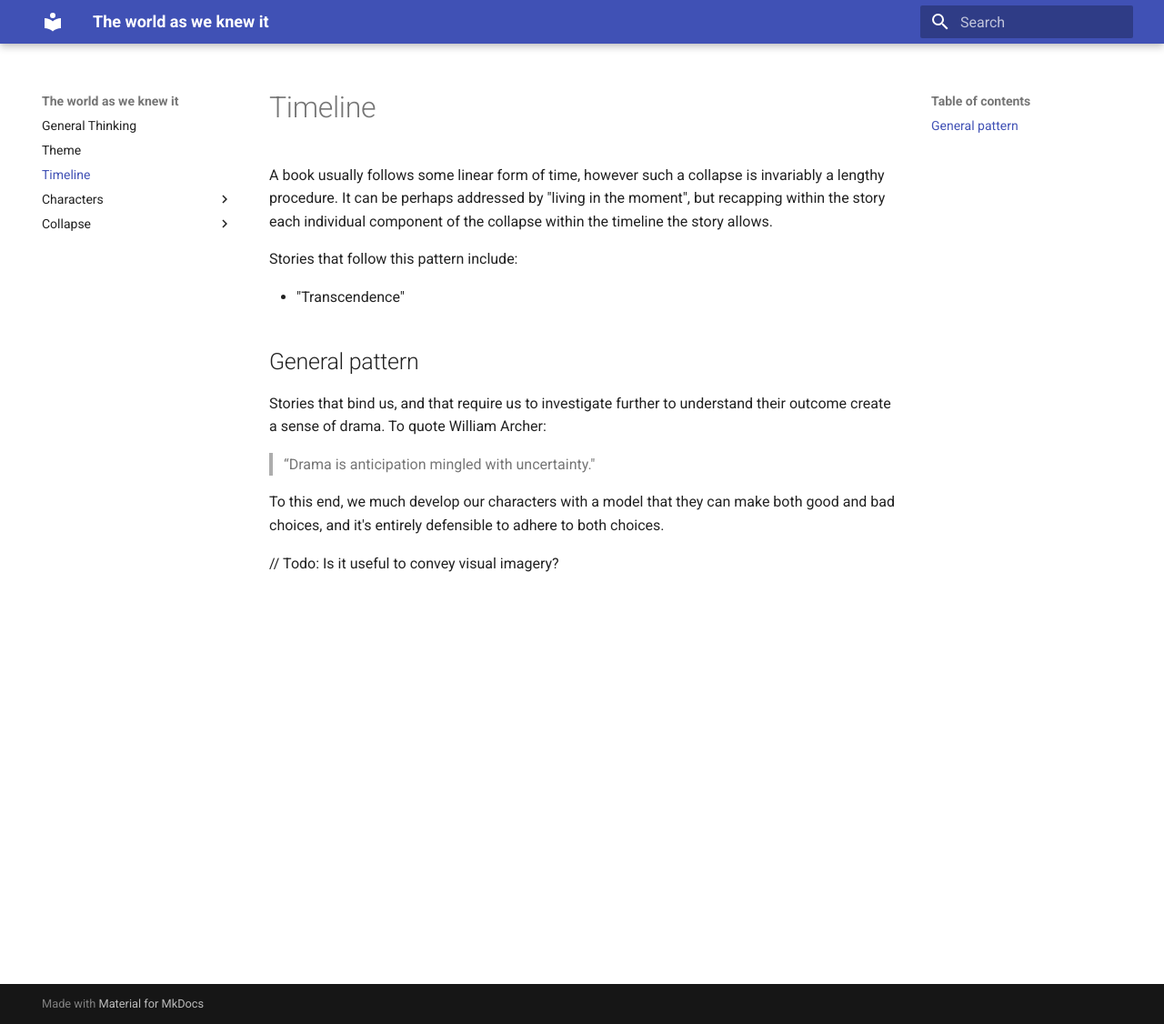
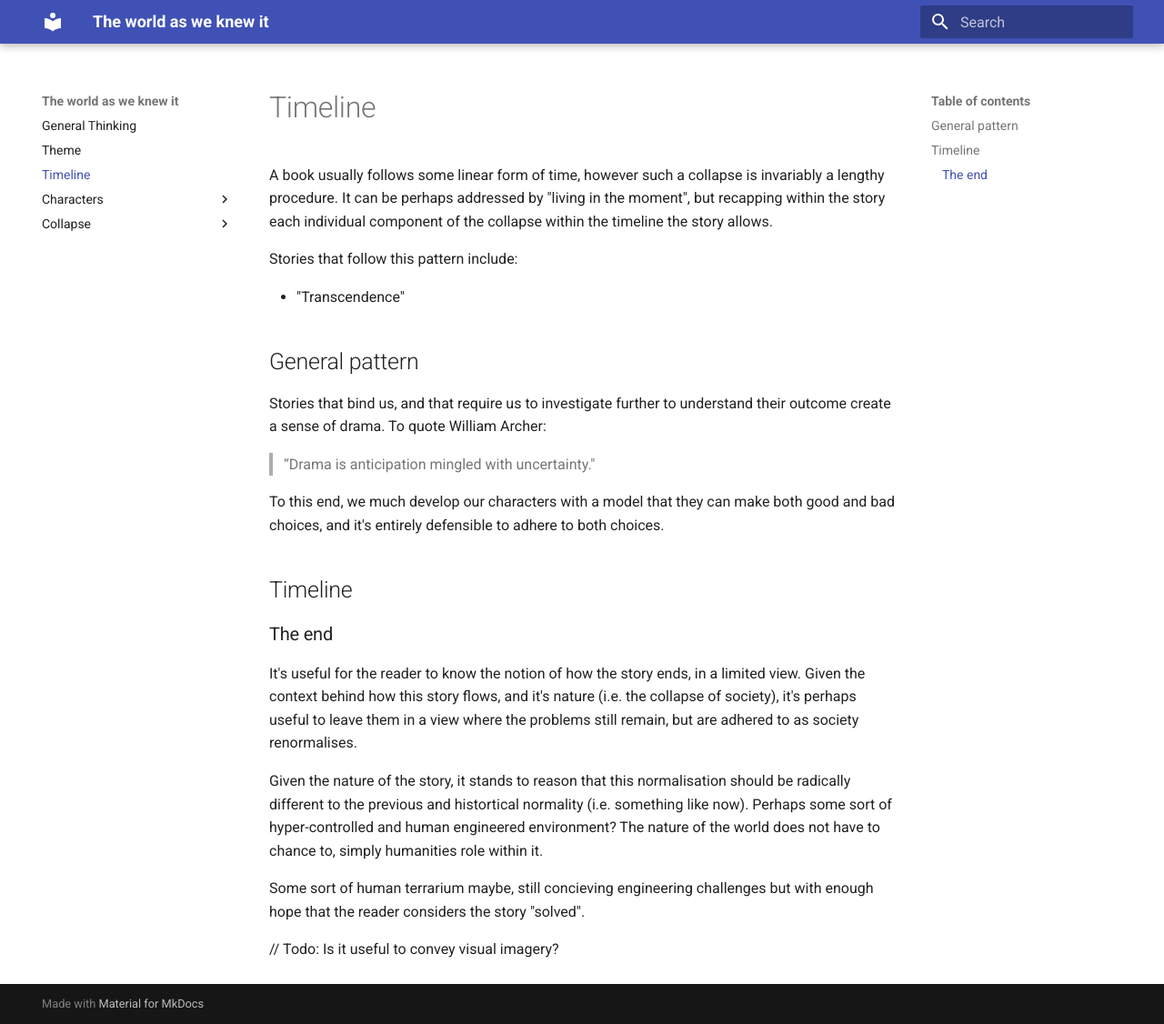
Before and after one commit to andrewhowdencom/the-world-as-we-knew-it, an MkDocs documentation site: the page built from docs/timeline.md, in a window 1280 px wide and 1126 px high. Shown: the whole window at 91% size. Built offline with MkDocs 1.6.1 and Material for MkDocs 9.7.7, drawn with Linux system fonts in a browser that asks for light colours.

```diff
--- a/docs/timeline.md
+++ b/docs/timeline.md
@@ -18,4 +18,19 @@ To quote William Archer:
 To this end, we much develop our characters with a model that they can make both good and bad choices, and it's
 entirely defensible to adhere to both choices.
 
+## Timeline
+
+### The end
+
+It's useful for the reader to know the notion of how the story ends, in a limited view. Given the context behind how
+this story flows, and it's nature (i.e. the collapse of society), it's perhaps useful to leave them in a view where
+the problems still remain, but are adhered to as society renormalises.
+
+Given the nature of the story, it stands to reason that this normalisation should be radically different to the
+previous and histortical normality (i.e. something like now). Perhaps some sort of hyper-controlled and human
+engineered environment? The nature of the world does not have to chance to, simply humanities role within it.
+
+Some sort of human terrarium maybe, still concieving engineering challenges but with enough hope that the reader
+considers the story "solved".
+
 // Todo: Is it useful to convey visual imagery?
```
Also changed, not shown: book/chapter-1.md (added, +33 -0 lines), docs/characters/joseph.md (+4 -0 lines), docs/characters/oscar.md (+16 -0 lines), 1 other file.
